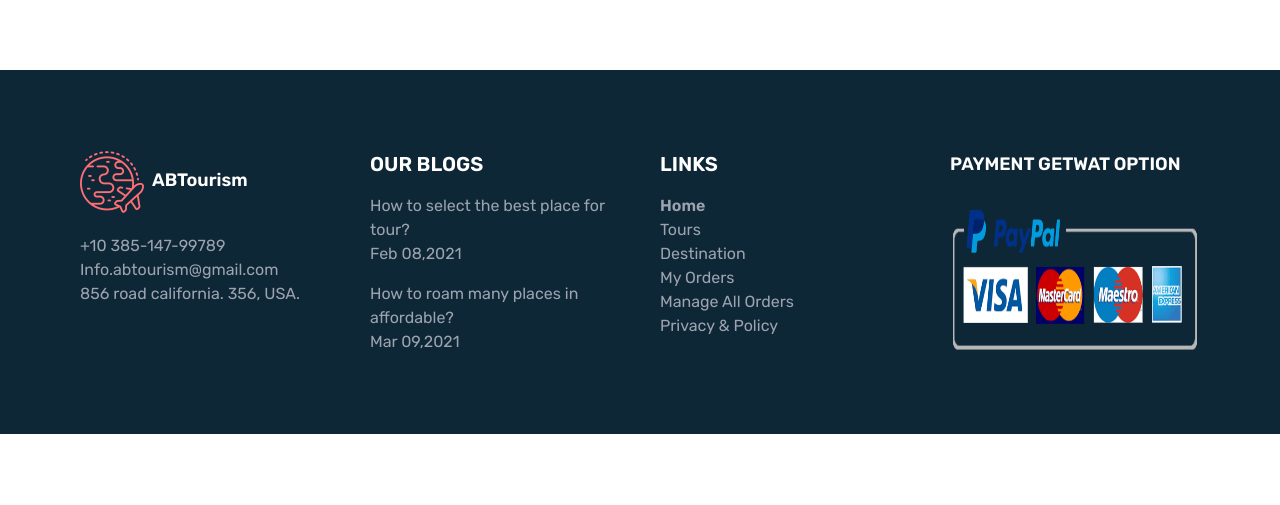
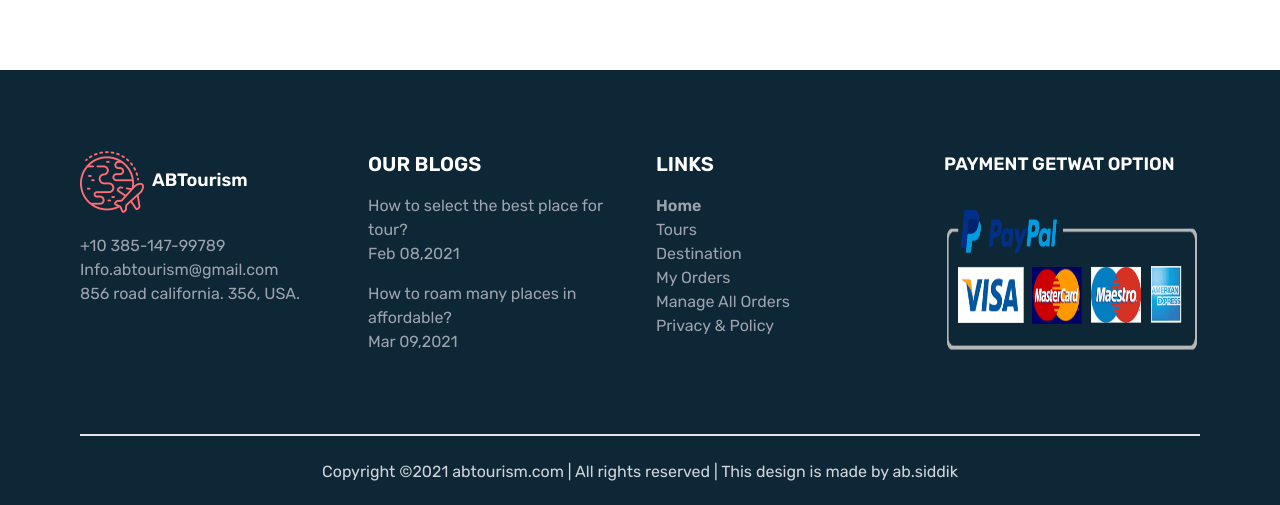
Before and after one commit to abubakkar55/react_tourism_website, a React (Create React App) app: page / in a window 1280 px wide. Shown: the part 490-995 px from the top of the page. Before the commit the page ends 924 px from the top, so only its background shows below. Built offline with nearby package versions, Linux system fonts and the light colour scheme; no server answers.

Commit message:
Footer added

```diff
--- a/src/components/Footer/Footer.jsx
+++ b/src/components/Footer/Footer.jsx
@@ -4,8 +4,8 @@ import logo from "../../images/flight.png";
 import img from "../../images/Paypa-e1541212828289.png";
 const Footer = () => {
     return (
-        <div className="py-20 px-20" style={{ backgroundColor: "#0E2737" }}>
-            <div className="container mx-auto grid grid-cols-4 gap-10">
+        <div className="px-20" style={{ backgroundColor: "#0E2737" }}>
+            <div className="py-20 container mx-auto grid grid-cols-4 gap-8">
                 <div>
                     <img className="inline" src={logo} alt="" />
                     <span className="inline text-white ml-2 font-semibold text-lg">ABTourism </span>
@@ -45,9 +45,12 @@ const Footer = () => {
                     </ul>
                 </div>
                 <div>
-                <h3 className="text-white font-semibold text-lg mb-4"> PAYMENT GETWAT OPTION </h3>
+                    <h3 className="text-white font-semibold text-lg mb-4"> PAYMENT GETWAT OPTION </h3>
                     <img className="h-40" src={img} alt="" />
                 </div>
+            </div>
+            <div className="text-center pb-6  border-t-2">
+                <p className="text-gray-300 mt-6"> Copyright ©2021 abtourism.com |  All rights reserved | This design is made by ab.siddik  </p>
             </div>
         </div>
     )
```
